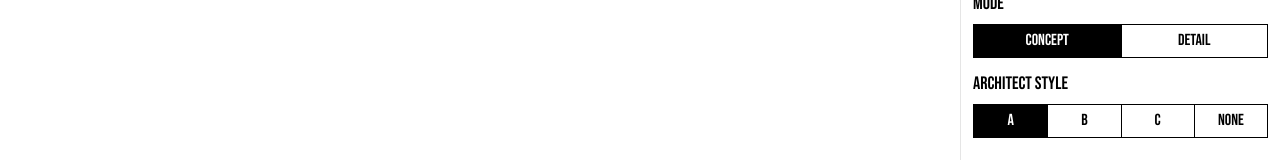
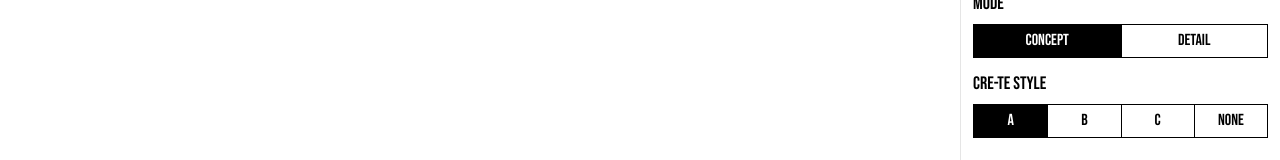
Before and after one commit to kimdongwook-crete/CRE-TE-SKETCH-to-IMAGE, a React (Vite) app: page / in a window 1280 px wide. Shown: the part 362-522 px from the top of the page. Built offline with nearby package versions, Linux system fonts and the light colour scheme.

Commit message:
UI Update: Renamed 'ARCHITECT STYLE' to 'CRE-TE STYLE'

```diff
--- a/App.tsx
+++ b/App.tsx
@@ -383,7 +383,7 @@ function App() {
                     <>
                       <div className="space-y-3">
                         <div className="flex items-center justify-between">
-                          <label className="font-display text-xl block">ARCHITECT STYLE</label>
+                          <label className="font-display text-xl block">CRE-TE STYLE</label>
                           <button
                             onClick={() => setViewingStyle(null)}
                             className="hover:opacity-60 transition-opacity"
@@ -488,7 +488,7 @@ function App() {
                       </div>
 
                       <div className="space-y-3 short:space-y-1.5">
-                        <label className="font-display text-xl short:text-lg block">ARCHITECT STYLE</label>
+                        <label className="font-display text-xl short:text-lg block">CRE-TE STYLE</label>
                         <div className="grid grid-cols-4 gap-0 border border-black dark:border-white">
                           {['A', 'B', 'C', 'NONE'].map((style, idx) => (
                             <button
```
